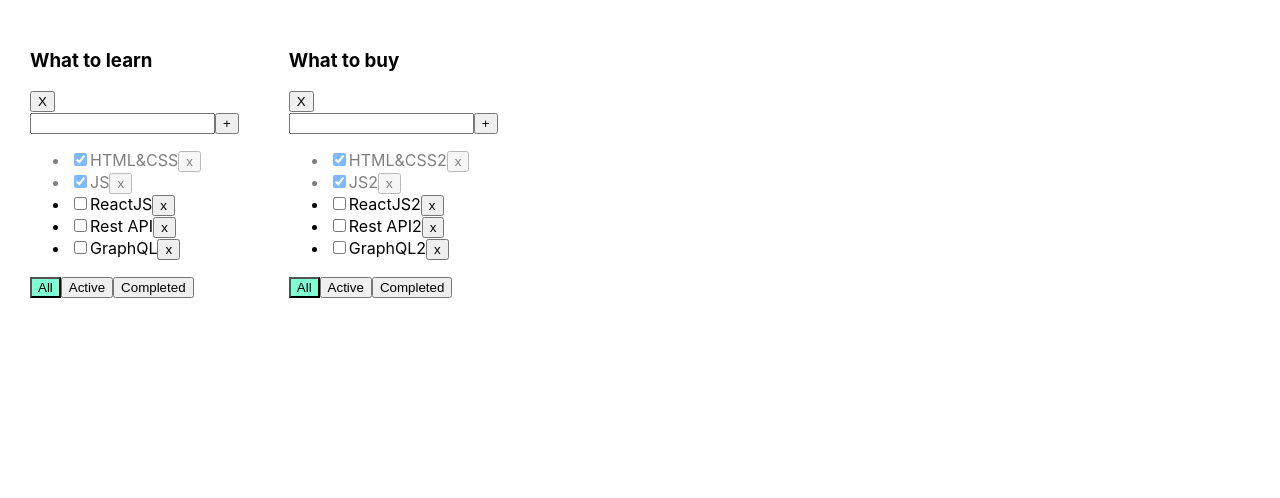
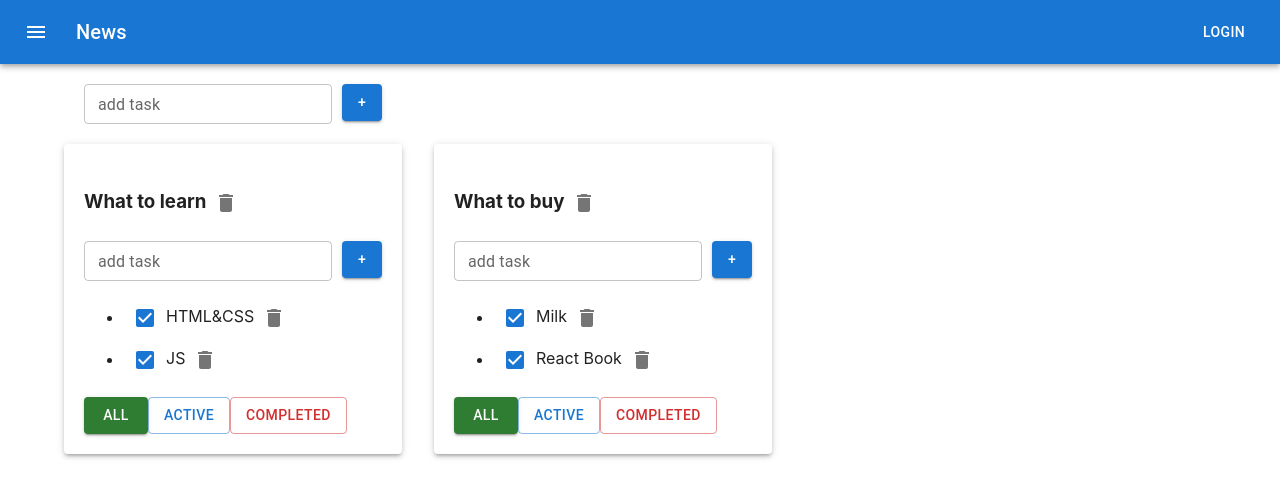
Before and after one commit to atpradical/todolist, a React (Create React App) app: page / in a window 1280 px wide. Shown: the top 498 px of the page. Built offline with nearby package versions, Linux system fonts and the light colour scheme.

Commit message:
add: mui added

```diff
--- a/package.json
+++ b/package.json
@@ -3,6 +3,10 @@
   "version": "0.1.0",
   "private": true,
   "dependencies": {
+    "@emotion/react": "^11.11.1",
+    "@emotion/styled": "^11.11.0",
+    "@mui/icons-material": "^5.14.14",
+    "@mui/material": "^5.14.14",
     "@testing-library/jest-dom": "^5.16.5",
     "@testing-library/react": "^13.4.0",
     "@testing-library/user-event": "^13.5.0",
--- /dev/null
+++ b/src/AddItemForm.tsx
@@ -0,0 +1,58 @@
+import React, {ChangeEvent, KeyboardEvent, useState} from 'react';
+import Button from "@mui/material/Button";
+import TextField from "@mui/material/TextField";
+
+type AddItemFormPropsType = {
+    addItem: (title: string) => void
+}
+
+export function AddItemForm(props: AddItemFormPropsType) {
+
+    let [title, setTitle] = useState("")
+    let [error, setError] = useState<string | null>(null)
+
+    const addItem = () => {
+        if (title.trim() !== "") {
+            props.addItem(title);
+            setTitle("");
+        } else {
+            setError("Title is required");
+        }
+    }
+
+    const onChangeHandler = (e: ChangeEvent<HTMLInputElement>) => {
+        setTitle(e.currentTarget.value)
+    }
+
+    const onKeyPressHandler = (e: KeyboardEvent<HTMLInputElement>) => {
+        setError(null);
+        if (e.charCode === 13) {
+            addItem();
+        }
+    }
+
+    return <div>
+        <TextField
+            error={!!error}
+            onChange={onChangeHandler}
+            onKeyPress={onKeyPressHandler}
+            size={'small'}
+            className={error ? "error" : ""}
+            id="outlined-basic"
+            label={error ? error : "add task"}
+            variant="outlined"
+        />
+        <Button
+            onClick={addItem}
+            style={stylesButtons}
+            variant="contained">+</Button>
+    </div>
+}
+
+const stylesButtons = {
+    maxWidth: '40px',
+    maxHeight: '40px',
+    minWidth: '30px',
+    minHeight: '30px',
+    marginLeft: '10px',
+}
--- a/src/App.css
+++ b/src/App.css
@@ -1,8 +1,7 @@
 
 .App {
-  padding: 30px;
-  display: flex;
 }
+/*
 
 .App > div {
   margin-right: 50px;
@@ -23,3 +22,4 @@
 .is-done {
   opacity: 0.5;
 }
+*/
--- a/src/App.tsx
+++ b/src/App.tsx
@@ -1,91 +1,178 @@
 import React, {useState} from 'react';
 import './App.css';
-import {Todolist} from './Todolist';
+import {TaskType, Todolist} from './Todolist';
 import {v1} from 'uuid';
+import {AddItemForm} from './AddItemForm';
+import ApplicationBar from "./ApplicationBar";
+import Container from "@mui/material/Container";
+import Grid from "@mui/material/Grid";
+import {Paper} from "@mui/material";
 
 export type FilterValuesType = "all" | "active" | "completed";
-
-type TodolistsType = {
+type TodolistType = {
     id: string
     title: string
     filter: FilterValuesType
 }
 
+type TasksStateType = {
+    [key: string]: Array<TaskType>
+}
+
+
 function App() {
+    function removeTask(id: string, todolistId: string) {
+        //достанем нужный массив по todolistId:
+        let todolistTasks = tasks[todolistId];
+        // перезапишем в этом объекте массив для нужного тудулиста отфилтрованным массивом:
+        tasks[todolistId] = todolistTasks.filter(t => t.id != id);
+        // засетаем в стейт копию объекта, чтобы React отреагировал перерисовкой
+        setTasks({...tasks});
+    }
 
-    let todolistID1 = v1();
-    let todolistID2 = v1();
+    function addTask(title: string, todolistId: string) {
+        let task = {id: v1(), title: title, isDone: false};
+        //достанем нужный массив по todolistId:
+        let todolistTasks = tasks[todolistId];
+        // перезапишем в этом объекте массив для нужного тудулиста копией, добавив в начало новую таску:
+        tasks[todolistId] = [task, ...todolistTasks];
+        // засетаем в стейт копию объекта, чтобы React отреагировал перерисовкой
+        setTasks({...tasks});
+    }
 
-    let [todolists, setTodolists] = useState<Array<TodolistsType>>([
-        {id: todolistID1, title: 'What to learn', filter: 'all'},
-        {id: todolistID2, title: 'What to buy', filter: 'all'},
+    function changeFilter(value: FilterValuesType, todolistId: string) {
+        let todolist = todolists.find(tl => tl.id === todolistId);
+        if (todolist) {
+            todolist.filter = value;
+            setTodolists([...todolists])
+        }
+    }
+
+    function changeStatus(id: string, isDone: boolean, todolistId: string) {
+        //достанем нужный массив по todolistId:
+        let todolistTasks = tasks[todolistId];
+        // найдём нужную таску:
+        let task = todolistTasks.find(t => t.id === id);
+        //изменим таску, если она нашлась
+        if (task) {
+            task.isDone = isDone;
+            // засетаем в стейт копию объекта, чтобы React отреагировал перерисовкой
+            setTasks({...tasks});
+        }
+    }
+
+    function changeTaskTitle(id: string, newTitle: string, todolistId: string) {
+        //достанем нужный массив по todolistId:
+        let todolistTasks = tasks[todolistId];
+        // найдём нужную таску:
+        let task = todolistTasks.find(t => t.id === id);
+        //изменим таску, если она нашлась
+        if (task) {
+            task.title = newTitle;
+            // засетаем в стейт копию объекта, чтобы React отреагировал перерисовкой
+            setTasks({...tasks});
+        }
+    }
+
+    function removeTodolist(id: string) {
+        // засунем в стейт список тудулистов, id которых не равны тому, который нужно выкинуть
+        setTodolists(todolists.filter(tl => tl.id != id));
+        // удалим таски для этого тудулиста из второго стейта, где мы храним отдельно таски
+        delete tasks[id]; // удаляем св-во из объекта... значением которого являлся массив тасок
+        // засетаем в стейт копию объекта, чтобы React отреагировал перерисовкой
+        setTasks({...tasks});
+    }
+
+    function changeTodolistTitle(id: string, title: string) {
+        // найдём нужный todolist
+        const todolist = todolists.find(tl => tl.id === id);
+        if (todolist) {
+            // если нашёлся - изменим ему заголовок
+            todolist.title = title;
+            setTodolists([...todolists]);
+        }
+    }
+
+    let todolistId1 = v1();
+    let todolistId2 = v1();
+
+    let [todolists, setTodolists] = useState<Array<TodolistType>>([
+        {id: todolistId1, title: "What to learn", filter: "all"},
+        {id: todolistId2, title: "What to buy", filter: "all"}
     ])
 
-    let [tasks, setTasks] = useState({
-        [todolistID1]: [
+    let [tasks, setTasks] = useState<TasksStateType>({
+        [todolistId1]: [
             {id: v1(), title: "HTML&CSS", isDone: true},
-            {id: v1(), title: "JS", isDone: true},
-            {id: v1(), title: "ReactJS", isDone: false},
-            {id: v1(), title: "Rest API", isDone: false},
-            {id: v1(), title: "GraphQL", isDone: false},
+            {id: v1(), title: "JS", isDone: true}
         ],
-        [todolistID2]: [
-            {id: v1(), title: "HTML&CSS2", isDone: true},
-            {id: v1(), title: "JS2", isDone: true},
-            {id: v1(), title: "ReactJS2", isDone: false},
-            {id: v1(), title: "Rest API2", isDone: false},
-            {id: v1(), title: "GraphQL2", isDone: false},
+        [todolistId2]: [
+            {id: v1(), title: "Milk", isDone: true},
+            {id: v1(), title: "React Book", isDone: true}
         ]
     });
 
-    function removeTask(todoListID: string, id: string) {
-        setTasks({...tasks, [todoListID]: [...tasks[todoListID].filter(el => el.id !== id)]})
-    }
-
-    function addTask(todoListID: string, title: string) {
-        const newTask = {id: v1(), title: title, isDone: false}
-        setTasks({ ...tasks, [todoListID]:[newTask, ...tasks[todoListID]] })
-    }
-
-    function changeStatus(todoListID: string, taskId: string, isDone: boolean) {
-        setTasks({...tasks, [todoListID]:[...tasks[todoListID].map(el => el.id === taskId ? {...el, isDone} : el )]})
-    }
-
-    function changeFilter(todoListID: string, value: FilterValuesType) {
-        setTodolists(todolists.map(el => el.id === todoListID ? {...el, filter: value} : el))
-    }
-
-    const removeTodolist = (todolistID: string) => {
-        setTodolists(todolists.filter(el => el.id !== todolistID))
+    function addTodolist(title: string) {
+        let newTodolistId = v1();
+        let newTodolist: TodolistType = {id: newTodolistId, title: title, filter: 'all'};
+        setTodolists([newTodolist, ...todolists]);
+        setTasks({
+            ...tasks,
+            [newTodolistId]: []
+        })
     }
 
     return (
         <div className="App">
-            {todolists.map(el => {
+            <ApplicationBar/>
+            <Container fixed>
+                <Grid
+                    container
+                    style={{margin: '20px'}}
+                >
+                    <AddItemForm addItem={addTodolist}/>
+                </Grid>
+                <Grid
+                    container
+                    spacing={4}
+                >
+                    {
+                        todolists.map(tl => {
+                            let allTodolistTasks = tasks[tl.id];
+                            let tasksForTodolist = allTodolistTasks;
 
-                let tasksForTodolist = tasks[el.id];
-
-                if (el.filter === "active") {
-                    tasksForTodolist = tasks[el.id].filter(t => !t.isDone);
+                            if (tl.filter === "active") {
+                                tasksForTodolist = allTodolistTasks.filter(t => t.isDone === false);
                             }
-                if (el.filter === "completed") {
-                    tasksForTodolist = tasks[el.id].filter(t => t.isDone);
+                            if (tl.filter === "completed") {
+                                tasksForTodolist = allTodolistTasks.filter(t => t.isDone === true);
                             }
 
-                return (
+                            return <Grid item>
+                                <Paper
+                                    elevation={3}
+                                style={{padding: '20px'}}
+                                >
                                     <Todolist
-                        key={el.id}
-                        todoListID={el.id}
-                        title={el.title}
+                                        key={tl.id}
+                                        id={tl.id}
+                                        title={tl.title}
                                         tasks={tasksForTodolist}
                                         removeTask={removeTask}
                                         changeFilter={changeFilter}
                                         addTask={addTask}
                                         changeTaskStatus={changeStatus}
-                        filter={el.filter}
+                                        filter={tl.filter}
                                         removeTodolist={removeTodolist}
-                    />)
-            })}
+                                        changeTaskTitle={changeTaskTitle}
+                                        changeTodolistTitle={changeTodolistTitle}
+                                    />
+                                </Paper>
+                            </Grid>
+                        })
+                    }
+                </Grid>
+            </Container>
 
         </div>
     );
--- /dev/null
+++ b/src/ApplicationBar.tsx
@@ -0,0 +1,33 @@
+import AppBar from '@mui/material/AppBar';
+import React from 'react';
+import Button from "@mui/material/Button";
+import IconButton from "@mui/material/IconButton";
+import Toolbar from '@mui/material/Toolbar';
+import Typography from '@mui/material/Typography';
+import MenuIcon from '@mui/icons-material/Menu';
+
+const ApplicationBar = () => {
+    return (
+        <div>
+            <AppBar position="static">
+                <Toolbar>
+                    <IconButton
+                        size="large"
+                        edge="start"
+                        color="inherit"
+                        aria-label="menu"
+                        sx={{ mr: 2 }}
+                    >
+                        <MenuIcon />
+                    </IconButton>
+                    <Typography variant="h6" component="div" sx={{ flexGrow: 1 }}>
+                        News
+                    </Typography>
+                    <Button color="inherit">Login</Button>
+                </Toolbar>
+            </AppBar>
+        </div>
+    );
+};
+
+export default ApplicationBar;
--- /dev/null
+++ b/src/EditableSpan.tsx
@@ -0,0 +1,37 @@
+import React, {ChangeEvent, useState} from 'react';
+import TextField from "@mui/material/TextField";
+
+type EditableSpanPropsType = {
+    value: string
+    onChange: (newValue: string) => void
+}
+
+export function EditableSpan(props: EditableSpanPropsType) {
+    let [editMode, setEditMode] = useState(false);
+    let [title, setTitle] = useState(props.value);
+
+    const activateEditMode = () => {
+        setEditMode(true);
+        setTitle(props.value);
+    }
+    const activateViewMode = () => {
+        setEditMode(false);
+        props.onChange(title);
+    }
+    const changeTitle = (e: ChangeEvent<HTMLInputElement>) => {
+        setTitle(e.currentTarget.value)
+    }
+
+    return editMode
+        //? <input value={title} onChange={changeTitle} autoFocus onBlur={activateViewMode}/>
+        ? <TextField
+            value={title}
+            onChange={changeTitle}
+            autoFocus
+            onBlur={activateViewMode}
+            id="standard-basic"
+            label="Standard"
+            variant="standard"
+        />
+        : <span onDoubleClick={activateEditMode}>{props.value}</span>
+}
--- a/src/TodoList.tsx
+++ b/src/TodoList.tsx
@@ -1,96 +1,90 @@
-import React, {ChangeEvent, KeyboardEvent, useState} from 'react';
+import React, {ChangeEvent} from 'react';
 import {FilterValuesType} from './App';
+import {AddItemForm} from './AddItemForm';
+import {EditableSpan} from './EditableSpan';
+import IconButton from "@mui/material/IconButton";
+import DeleteIcon from '@mui/icons-material/Delete';
+import Button from "@mui/material/Button";
+import Checkbox from "@mui/material/Checkbox";
 
-type TaskType = {
+export type TaskType = {
     id: string
     title: string
     isDone: boolean
 }
 
 type PropsType = {
+    id: string
     title: string
     tasks: Array<TaskType>
-    removeTask: (todoListID: string, taskId: string) => void
-    changeFilter: (todoListID: string, value: FilterValuesType) => void
-    addTask: (todoListID: string, title: string) => void
-    changeTaskStatus: (todoListID: string, taskId: string, isDone: boolean) => void
+    removeTask: (taskId: string, todolistId: string) => void
+    changeFilter: (value: FilterValuesType, todolistId: string) => void
+    addTask: (title: string, todolistId: string) => void
+    changeTaskStatus: (id: string, isDone: boolean, todolistId: string) => void
+    removeTodolist: (id: string) => void
+    changeTodolistTitle: (id: string, newTitle: string) => void
     filter: FilterValuesType
-    todoListID: string
-    removeTodolist: (todoListID: string,)=>void
+    changeTaskTitle: (taskId: string, newTitle: string, todolistId: string) => void
 }
 
 export function Todolist(props: PropsType) {
-
-    let [title, setTitle] = useState("")
-    let [error, setError] = useState<string | null>(null)
-
-    const addTask = () => {
-        if (title.trim() !== "") {
-            props.addTask(props.todoListID, title.trim());
-            setTitle("");
-        } else {
-            setError("Title is required");
-        }
+    const addTask = (title: string) => {
+        props.addTask(title, props.id);
     }
 
-    const onChangeHandler = (e: ChangeEvent<HTMLInputElement>) => {
-        setTitle(e.currentTarget.value)
+    const removeTodolist = () => {
+        props.removeTodolist(props.id);
+    }
+    const changeTodolistTitle = (title: string) => {
+        props.changeTodolistTitle(props.id, title);
     }
 
-    const onKeyPressHandler = (e: KeyboardEvent<HTMLInputElement>) => {
-        setError(null);
-        if (e.charCode === 13) {
-            addTask();
-        }
-    }
+    const onAllClickHandler = () => props.changeFilter("all", props.id);
+    const onActiveClickHandler = () => props.changeFilter("active", props.id);
+    const onCompletedClickHandler = () => props.changeFilter("completed", props.id);
 
-    const onAllClickHandler = () => props.changeFilter(props.todoListID, "all");
-    const onActiveClickHandler = () => props.changeFilter(props.todoListID, "active");
-    const onCompletedClickHandler = () => props.changeFilter(props.todoListID, "completed");
-    const removeTodolistHandler = () => props.removeTodolist(props.todoListID)
     return <div>
-        <h3>{props.title}</h3>
-        <button onClick={removeTodolistHandler}>X</button>
-        <div>
-            <input value={title}
-                   onChange={onChangeHandler}
-                   onKeyPress={onKeyPressHandler}
-                   className={error ? "error" : ""}
-            />
-            <button onClick={addTask}>+</button>
-            {error && <div className="error-message">{error}</div>}
-        </div>
+        <h3><EditableSpan value={props.title} onChange={changeTodolistTitle}/>
+            <IconButton onClick={removeTodolist} aria-label="delete">
+                <DeleteIcon/>
+            </IconButton>
+        </h3>
+        <AddItemForm addItem={addTask}/>
         <ul>
             {
                 props.tasks.map(t => {
-                    const onClickHandler = () => props.removeTask(props.todoListID, t.id)
+                    const onClickHandler = () => props.removeTask(t.id, props.id)
                     const onChangeHandler = (e: ChangeEvent<HTMLInputElement>) => {
-                        props.changeTaskStatus(props.todoListID, t.id, e.currentTarget.checked);
+                        let newIsDoneValue = e.currentTarget.checked;
+                        props.changeTaskStatus(t.id, newIsDoneValue, props.id);
+                    }
+                    const onTitleChangeHandler = (newValue: string) => {
+                        props.changeTaskTitle(t.id, newValue, props.id);
                     }
 
                     return <li key={t.id} className={t.isDone ? "is-done" : ""}>
-                        <input type="checkbox"
-                               onChange={onChangeHandler}
-                               checked={t.isDone}/>
-                        <span>{t.title}</span>
-                        <button onClick={onClickHandler}>x</button>
+                        <Checkbox onChange={onChangeHandler} checked={t.isDone}/>
+                        <EditableSpan value={t.title} onChange={onTitleChangeHandler}/>
+                        <IconButton onClick={onClickHandler} aria-label="delete">
+                            <DeleteIcon/>
+                        </IconButton>
                     </li>
                 })
             }
         </ul>
         <div>
-            <button
-                className={props.filter === 'all' ? "active-filter" : ""}
-                onClick={onAllClickHandler}>All
-            </button>
-            <button
-                className={props.filter === 'active' ? "active-filter" : ""}
-                onClick={onActiveClickHandler}>Active
-            </button>
-            <button
-                className={props.filter === 'completed' ? "active-filter" : ""}
-                onClick={onCompletedClickHandler}>Completed
-            </button>
+            <Button
+                onClick={onAllClickHandler}
+                variant={props.filter === 'all' ? "contained" : "outlined"}
+                color={'success'}>All</Button>
+            <Button
+                onClick={onActiveClickHandler}
+                variant={props.filter === 'active' ? "contained" : "outlined"}
+                color={'primary'}>Active</Button>
+            <Button
+                onClick={onCompletedClickHandler}
+                variant={props.filter === 'completed' ? "contained" : "outlined"}
+                color={'error'}>Completed</Button>
         </div>
     </div>
 }
```
Also changed, not shown: 1 other file (tests, documents, lock files or other folders). Lines whose indentation alone changed are shown as unchanged.
